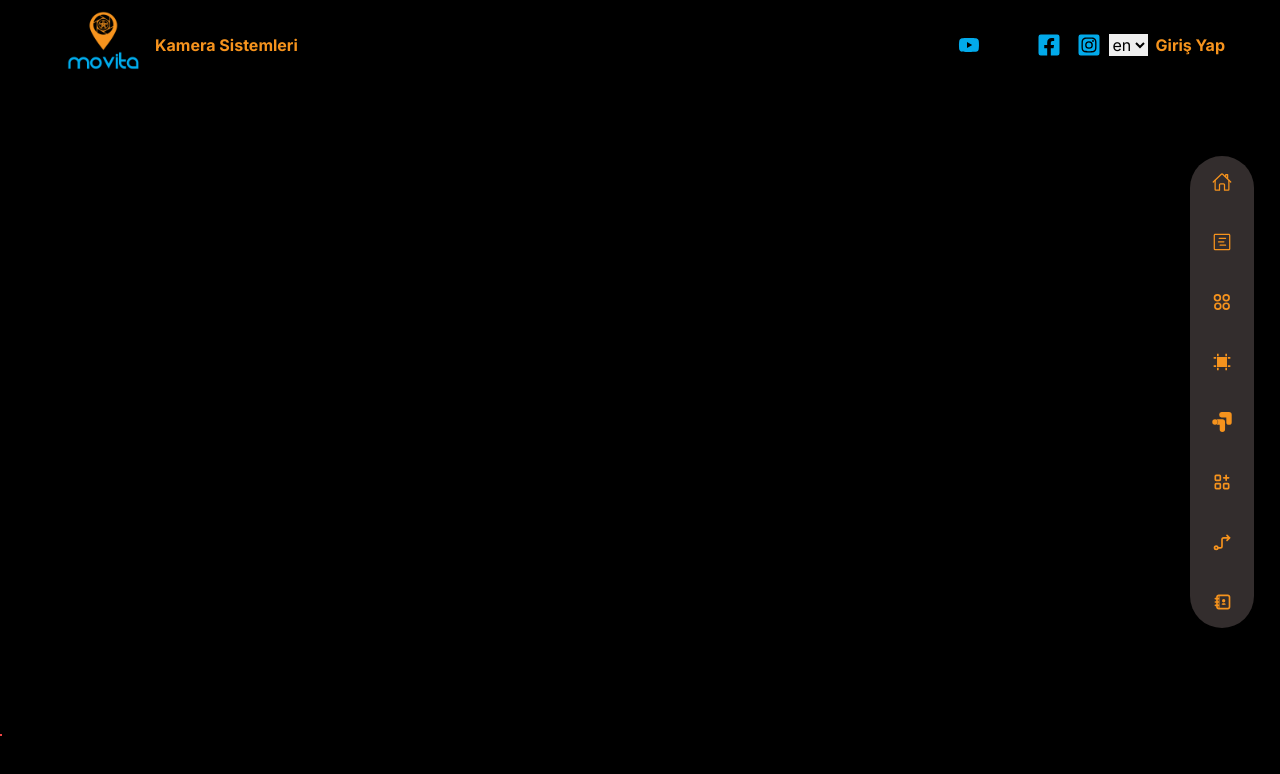
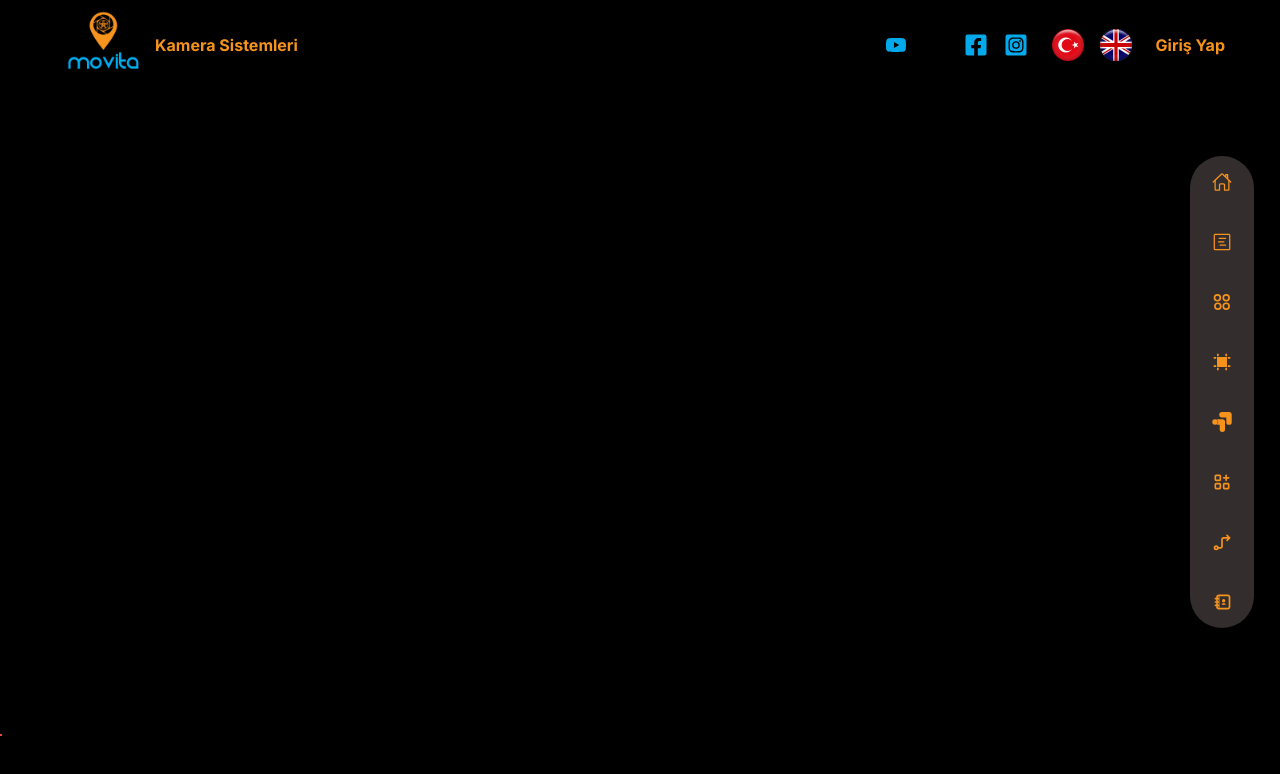
Before and after one commit to erdemir123/movitason, a Next.js app: page /en/cozumler in a window 1280 px wide. Shown: the top 774 px of the page. Built offline with nearby package versions, Linux system fonts and the light colour scheme; some icons are missing.

Commit message:
lang flag added

```diff
--- a/components/LocaleSwitch.jsx
+++ b/components/LocaleSwitch.jsx
@@ -1,25 +1,43 @@
-// components/LocaleSwitcher.jsx
-import { useLocale, useTranslations } from 'next-intl';
-import { usePathname, useRouter} from 'next/navigation';
+import { useLocale, useTranslations } from "next-intl";
+import Image from "next/image";
+import { usePathname, useRouter } from "next/navigation";
+import tr2 from "/public/tr2.png";
+import en2 from "/public/en2.png";
 
 export default function LocaleSwitcher() {
   const locale = useLocale();
-  const router=useRouter()
-  const pathname = usePathname()
-  console.log("s",locale)
+  const router = useRouter();
+  const pathname = usePathname();
+  console.log("s", locale);
 
-
-  function handleLocaleChange(e) {
-    const nextLocale = e.target.value;
-    const newPathname = pathname.replace(/\/(en|tr)(\/.*)?$/, `/${nextLocale}$2`);
+  function handleLocaleChange(lang) {
+    const newPathname = pathname.replace(/\/(en|tr)(\/.*)?$/, `/${lang}$2`);
     console.log(newPathname);
     router.replace(newPathname); // Router'ı kullanarak sayfayı değiştir
   }
 
   return (
-    <select value={locale} onChange={handleLocaleChange}>
-      <option value="en">en</option>
-      <option value="tr">tr</option>
-    </select>
+    <div className="flex justify-center items-center gap-4 mx-4">
+      <div onClick={() => handleLocaleChange("tr")} className="w-8 h-8">
+        <Image
+          src={tr2}
+          width={40}
+          height={40}
+          alt="langTr"
+          className="h-full w-full"
+        />
+      </div>
+      <div onClick={() => handleLocaleChange("en")} className="w-8 h-8">
+
+        <Image
+          src={en2}
+          width={40}
+          height={40}
+          alt="langEn"
+          className="h-full w-full"
+        />
+      </div>
+
+    </div>
   );
 }
--- a/components/MotionP.jsx
+++ b/components/MotionP.jsx
@@ -10,7 +10,7 @@ export default function MotionP({children}) {
             initial="hidden"
             animate="show"
             exit="hidden"
-            className="max-w-[100%] xl:max-w-xl mx-auto xl:mx-0 mb-10 xl:mb-4 "
+            className="max-w-[100%] xl:max-w-xl mx-auto xl:mx-0 mb-10 xl:mb-4 font-bold "
           >
             {children}
 
```
Also changed, not shown: public/en2.png (added), public/tr2.png (added).
